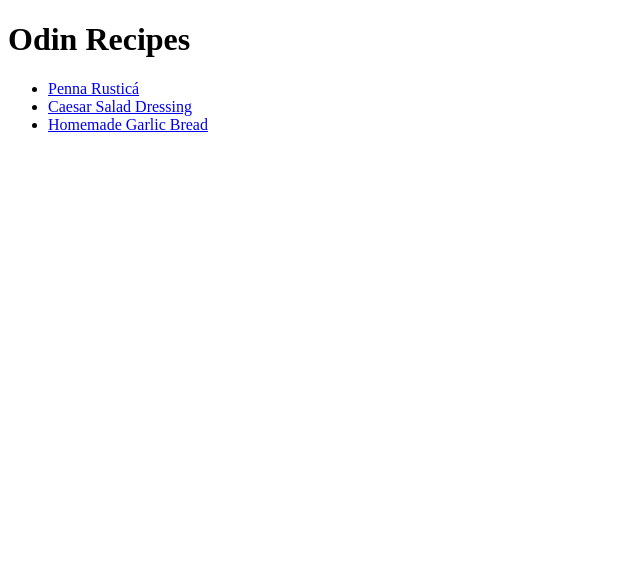
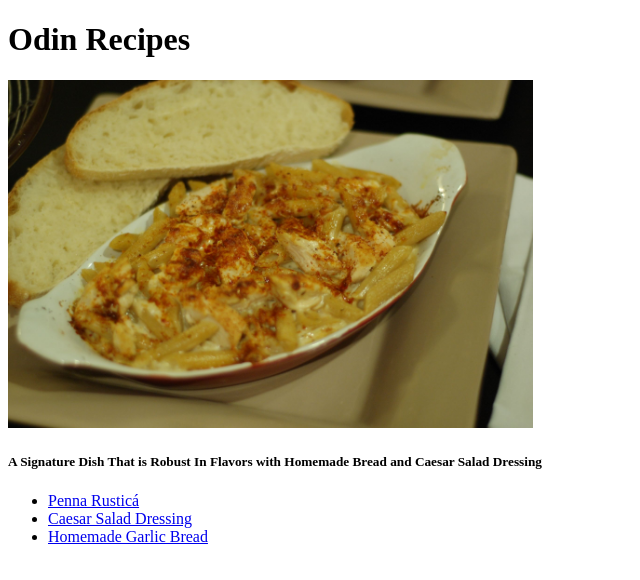
Before and after one commit to Army-Joe/odin-recipes, a plain HTML site: page index.html in a window 1280 px wide. Shown: the whole page, without its empty margins (0-640 px from the left). Drawn offline with Linux system fonts and the light colour scheme.

Commit message:
feat: Add image on index.html

```diff
--- a/index.html
+++ b/index.html
@@ -6,6 +6,8 @@
     </head>
     <Body>
         <h1>Odin Recipes</h1>
+        <img src="recipes/img/penne-index-page.jpeg" width="525" alt="A picture of Caesar salad with dressing.">
+        <h5>A Signature Dish That is Robust In Flavors with Homemade Bread and Caesar Salad Dressing</h5>
         <ul>
             <li><a href="recipes/penne-rustica.html">Penna Rusticá</a></li>
             <li><a href="recipes/caesar-dressing.html">Caesar Salad Dressing</a></li>
```
Also changed, not shown: recipes/img/penne-index-page.jpeg (added).
